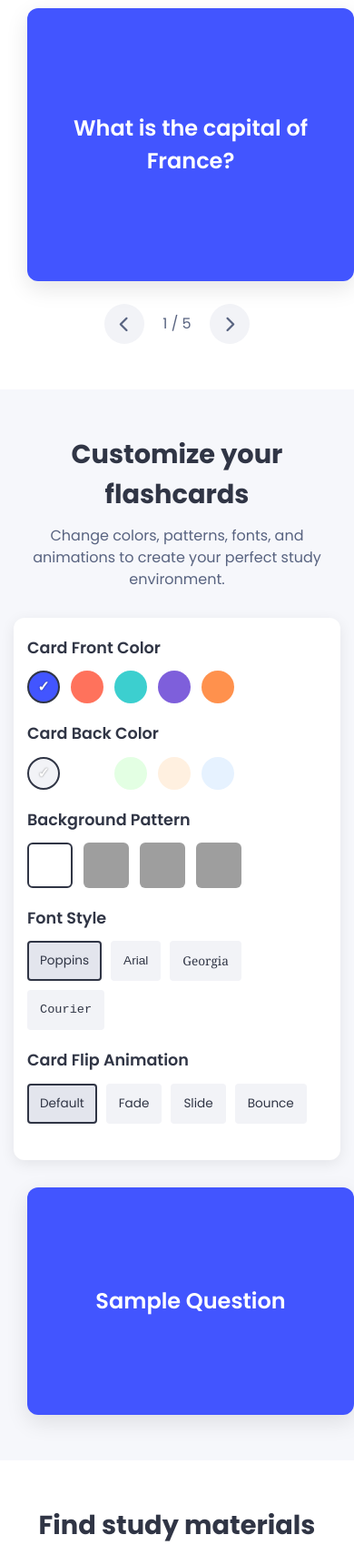
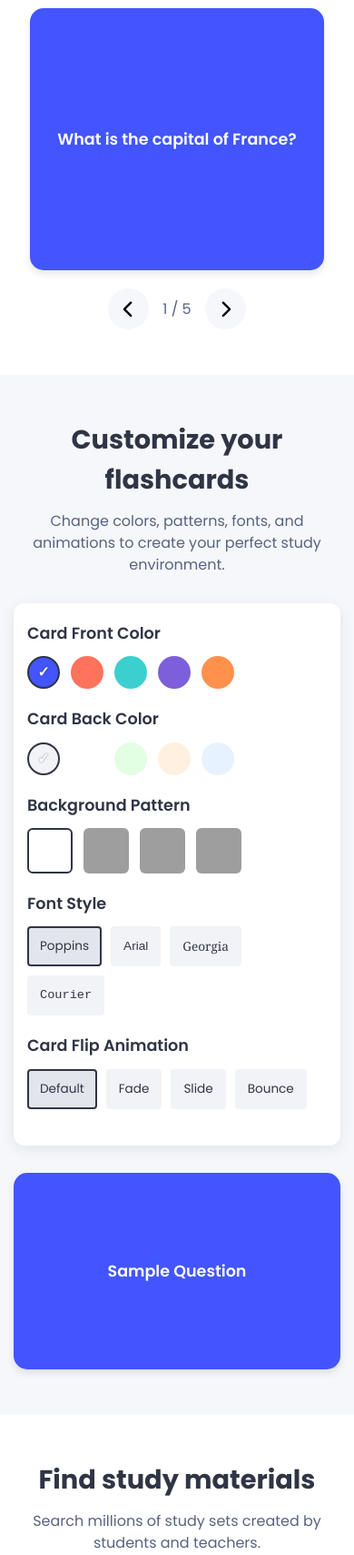
Before and after one commit to LordNayan/quizlet-clone, a website: page quizlet-clone.html in a window 390 px wide. Shown: the part 1660-3369 px from the top of the page at 91% size. Drawn offline with Linux system fonts and the light colour scheme; grey boxes are pictures that could not be loaded.

Commit message:
cards design fix for mobile responsive

```diff
--- a/quizlet-clone.html
+++ b/quizlet-clone.html
@@ -136,7 +136,7 @@
             min-height: 44px;
         }
 
-        /* Hero Section - Fixed Version */
+        /* Hero Section */
         .hero {
             padding: 40px 0;
             background-color: white;
@@ -259,7 +259,7 @@
             word-break: break-word;
         }
 
-        /* Flashcards Section */
+        /* Flashcards Section - Improved Mobile Responsiveness */
         .flashcards {
             padding: 50px 0;
             background-color: white;
@@ -287,12 +287,13 @@
         }
 
         .flashcard-container {
-            width: 100%;
+            width: 90%;
+            max-width: 500px;
+            height: 0;
+            padding-bottom: 60%;
             margin: 0 auto;
             position: relative;
-            height: 300px;
             perspective: 1000px;
-            padding: 0 15px;
         }
 
         .flashcard {
@@ -302,15 +303,15 @@
             transform-style: preserve-3d;
             transition: transform 0.6s;
             cursor: pointer;
-            border-radius: 12px;
-            box-shadow: 0 8px 24px rgba(0, 0, 0, 0.1);
+            border-radius: 15px;
+            box-shadow: 0 4px 8px rgba(0, 0, 0, 0.1);
         }
 
         .flashcard.flipped {
             transform: rotateY(180deg);
         }
 
-        .flashcard-front, .flashcard-back {
+        .flashcard-face {
             position: absolute;
             width: 100%;
             height: 100%;
@@ -319,49 +320,51 @@
             align-items: center;
             justify-content: center;
             padding: 20px;
-            border-radius: 12px;
+            box-sizing: border-box;
+            border-radius: 15px;
             text-align: center;
             word-break: break-word;
-            overflow: hidden;
+            overflow-wrap: break-word;
         }
 
         .flashcard-front {
             background-color: #4255ff;
             color: white;
-            font-size: 1.5rem;
             font-weight: 600;
         }
 
         .flashcard-back {
-            background-color: #f2f3f7;
+            background-color: #f6f7fb;
             color: #303545;
             transform: rotateY(180deg);
-            font-size: 1.3rem;
-        }
-
-        .flashcard-navigation {
-            margin-top: 25px;
+        }
+
+        .flashcard-content {
+            font-size: clamp(1.2rem, 4vw, 2rem);
+            padding: 10px;
+            width: 100%;
+        }
+
+        .flashcard-controls {
             display: flex;
             justify-content: center;
             align-items: center;
-            width: 100%;
-            padding: 0 15px;
+            margin-top: 20px;
+            gap: 15px;
         }
 
         .flashcard-nav-btn {
-            background-color: #f2f3f7;
+            width: 50px;
+            height: 50px;
+            border-radius: 50%;
+            background: #f6f7fb;
             border: none;
-            width: 44px;
-            height: 44px;
-            border-radius: 50%;
+            font-size: 1.2rem;
+            cursor: pointer;
             display: flex;
             align-items: center;
             justify-content: center;
-            font-size: 1.1rem;
-            cursor: pointer;
-            margin: 0 10px;
-            color: #586380;
-            transition: all 0.2s ease;
+            transition: all 0.2s;
         }
 
         .flashcard-nav-btn:hover {
@@ -372,7 +375,6 @@
         .flashcard-counter {
             font-size: 1rem;
             color: #586380;
-            margin: 0 10px;
         }
 
         /* Theme Customization Section */
@@ -459,11 +461,12 @@
 
         .preview-flashcard {
             width: 100%;
-            height: 250px;
+            max-width: 500px;
+            height: 0;
+            padding-bottom: 60%;
             margin: 0 auto;
             position: relative;
             perspective: 1000px;
-            padding: 0 15px;
         }
 
         /* Search Section */
@@ -807,6 +810,15 @@
             .feature-card {
                 padding: 20px;
             }
+
+            /* Tablet flashcard adjustments */
+            .flashcard-container {
+                padding-bottom: 50%;
+            }
+
+            .flashcard-content {
+                font-size: clamp(1.5rem, 4vw, 2rem);
+            }
         }
 
         /* Responsive Design for Desktop */
@@ -872,17 +884,6 @@
             .features-grid {
                 grid-template-columns: repeat(3, 1fr);
                 padding: 0;
-            }
-
-            .flashcard-container {
-                height: 400px;
-                padding: 0;
-            }
-
-            .flashcard-front,
-            .flashcard-back {
-                font-size: 2rem;
-                padding: 40px;
             }
 
             .theme-controls {
@@ -922,6 +923,16 @@
 
             .nav-links li {
                 margin: 0 0 0 24px;
+            }
+
+            /* Desktop flashcard adjustments */
+            .flashcard-container {
+                max-width: 600px;
+                padding-bottom: 40%;
+            }
+
+            .flashcard-content {
+                font-size: 2rem;
             }
         }
 
@@ -951,7 +962,6 @@
                 box-shadow: 0 8px 16px rgba(0, 0, 0, 0.1);
                 z-index: 999;
             }
-            /* // */
 
             .nav-links.active {
                 display: flex;
@@ -969,6 +979,20 @@
 
             .auth-buttons {
                 margin-left: auto;
+            }
+
+            /* Mobile-specific flashcard adjustments */
+            .flashcard-container {
+                padding-bottom: 80%;
+            }
+
+            .flashcard-content {
+                font-size: clamp(1rem, 4.5vw, 1.5rem);
+            }
+
+            .flashcard-nav-btn {
+                width: 45px;
+                height: 45px;
             }
         }
     </style>
@@ -999,7 +1023,7 @@
         </div>
     </header>
 
-    <!-- Hero Section - Fixed Version -->
+    <!-- Hero Section -->
     <section class="hero">
         <div class="container">
             <div class="hero-content">
@@ -1048,7 +1072,7 @@
         </div>
     </section>
 
-    <!-- Flashcards Section -->
+    <!-- Flashcards Section - Improved Mobile Version -->
     <section class="flashcards">
         <div class="container">
             <div class="flashcards-heading">
@@ -1057,15 +1081,19 @@
             </div>
             <div class="flashcard-container">
                 <div class="flashcard" id="current-card">
-                    <div class="flashcard-front">
-                        What is the capital of France?
-                    </div>
-                    <div class="flashcard-back">
-                        Paris
+                    <div class="flashcard-face flashcard-front">
+                        <div class="flashcard-content" id="front-content">
+                            What is the capital of France?
+                        </div>
+                    </div>
+                    <div class="flashcard-face flashcard-back">
+                        <div class="flashcard-content" id="back-content">
+                            Paris
+                        </div>
                     </div>
                 </div>
             </div>
-            <div class="flashcard-navigation">
+            <div class="flashcard-controls">
                 <button class="flashcard-nav-btn" id="prev-btn">
                     <i class="fas fa-chevron-left"></i>
                 </button>
@@ -1137,11 +1165,11 @@
             </div>
             <div class="preview-flashcard">
                 <div class="flashcard" id="preview-card">
-                    <div class="flashcard-front" id="preview-front">
-                        Preview Front
-                    </div>
-                    <div class="flashcard-back" id="preview-back">
-                        Preview Back
+                    <div class="flashcard-face flashcard-front" id="preview-front">
+                        <div class="flashcard-content">Sample Question</div>
+                    </div>
+                    <div class="flashcard-face flashcard-back" id="preview-back">
+                        <div class="flashcard-content">Sample Answer</div>
                     </div>
                 </div>
             </div>
@@ -1263,7 +1291,7 @@
             { front: "What planet is known as the Red Planet?", back: "Mars" },
             { front: "What is the chemical symbol for gold?", back: "Au" },
             { front: "Who wrote 'Romeo and Juliet'?", back: "William Shakespeare" },
-            { front: "What is the largest mammal?", back: "Blue Whale" }
+            { front: "What is the largest mammal on Earth?", back: "Blue Whale" }
         ];
 
         // Mobile navigation toggle
@@ -1283,6 +1311,8 @@
 
         // Flashcard functionality
         const card = document.getElementById('current-card');
+        const frontContent = document.getElementById('front-content');
+        const backContent = document.getElementById('back-content');
         const prevBtn = document.getElementById('prev-btn');
         const nextBtn = document.getElementById('next-btn');
         const currentCardNum = document.getElementById('current-card-num');
@@ -1291,8 +1321,44 @@
         let currentIndex = 0;
         totalCards.textContent = flashcards.length;
 
-        // Set initial card content
-        updateCardContent();
+        // Update card content with responsive text sizing
+        function updateCard() {
+            frontContent.textContent = flashcards[currentIndex].front;
+            backContent.textContent = flashcards[currentIndex].back;
+            currentCardNum.textContent = currentIndex + 1;
+            adjustFontSize();
+        }
+
+        // Adjust font size based on content length and screen size
+        function adjustFontSize() {
+            const frontLength = flashcards[currentIndex].front.length;
+            const backLength = flashcards[currentIndex].back.length;
+            const maxLength = Math.max(frontLength, backLength);
+
+            if (window.innerWidth <= 768) { // Mobile devices
+                if (maxLength > 60) {
+                    frontContent.style.fontSize = 'clamp(0.9rem, 3vw, 1.2rem)';
+                    backContent.style.fontSize = 'clamp(0.9rem, 3vw, 1.2rem)';
+                } else if (maxLength > 30) {
+                    frontContent.style.fontSize = 'clamp(1rem, 3.5vw, 1.5rem)';
+                    backContent.style.fontSize = 'clamp(1rem, 3.5vw, 1.5rem)';
+                } else {
+                    frontContent.style.fontSize = '';
+                    backContent.style.fontSize = '';
+                }
+            } else { // Larger screens
+                if (maxLength > 100) {
+                    frontContent.style.fontSize = '1.5rem';
+                    backContent.style.fontSize = '1.5rem';
+                } else if (maxLength > 50) {
+                    frontContent.style.fontSize = '1.8rem';
+                    backContent.style.fontSize = '1.8rem';
+                } else {
+                    frontContent.style.fontSize = '';
+                    backContent.style.fontSize = '';
+                }
+            }
+        }
 
         // Toggle card flip on click
         card.addEventListener('click', () => {
@@ -1305,7 +1371,7 @@
             if (currentIndex > 0) {
                 currentIndex--;
                 card.classList.remove('flipped');
-                updateCardContent();
+                updateCard();
             }
         });
 
@@ -1315,19 +1381,9 @@
             if (currentIndex < flashcards.length - 1) {
                 currentIndex++;
                 card.classList.remove('flipped');
-                updateCardContent();
+                updateCard();
             }
         });
-
-        // Update card content based on current index
-        function updateCardContent() {
-            const cardFront = card.querySelector('.flashcard-front');
-            const cardBack = card.querySelector('.flashcard-back');
-
-            cardFront.textContent = flashcards[currentIndex].front;
-            cardBack.textContent = flashcards[currentIndex].back;
-            currentCardNum.textContent = currentIndex + 1;
-        }
 
         // Theme customization
         const frontColorOptions = document.querySelectorAll('#front-colors .color-option');
@@ -1343,12 +1399,9 @@
         // Front color selection
         frontColorOptions.forEach(option => {
             option.addEventListener('click', () => {
-                // Remove selected class from all options
                 frontColorOptions.forEach(opt => opt.classList.remove('selected'));
-                // Add selected class to clicked option
                 option.classList.add('selected');
 
-                // Apply color to preview card front
                 const color = option.getAttribute('data-color');
                 previewFront.style.backgroundColor = color;
                 document.querySelectorAll('.flashcard-front').forEach(front => {
@@ -1360,12 +1413,9 @@
         // Back color selection
         backColorOptions.forEach(option => {
             option.addEventListener('click', () => {
-                // Remove selected class from all options
                 backColorOptions.forEach(opt => opt.classList.remove('selected'));
-                // Add selected class to clicked option
                 option.classList.add('selected');
 
-                // Apply color to preview card back
                 const color = option.getAttribute('data-color');
                 previewBack.style.backgroundColor = color;
                 document.querySelectorAll('.flashcard-back').forEach(back => {
@@ -1377,12 +1427,9 @@
         // Pattern selection
         patternOptions.forEach(option => {
             option.addEventListener('click', () => {
-                // Remove selected class from all options
                 patternOptions.forEach(opt => opt.classList.remove('selected'));
-                // Add selected class to clicked option
                 option.classList.add('selected');
 
-                // Apply pattern to preview card
                 const pattern = option.getAttribute('data-pattern');
                 if (pattern === 'none') {
                     previewFront.style.backgroundImage = 'none';
@@ -1403,16 +1450,13 @@
         // Font selection
         fontOptions.forEach(option => {
             option.addEventListener('click', () => {
-                // Remove selected class from all options
                 fontOptions.forEach(opt => opt.classList.remove('selected'));
-                // Add selected class to clicked option
                 option.classList.add('selected');
 
-                // Apply font to preview card
                 const font = option.getAttribute('data-font');
                 previewFront.style.fontFamily = font;
                 previewBack.style.fontFamily = font;
-                document.querySelectorAll('.flashcard-front, .flashcard-back').forEach(el => {
+                document.querySelectorAll('.flashcard-content').forEach(el => {
                     el.style.fontFamily = font;
                 });
             });
@@ -1421,20 +1465,15 @@
         // Animation selection
         animationOptions.forEach(option => {
             option.addEventListener('click', () => {
-                // Remove selected class from all options
                 animationOptions.forEach(opt => opt.classList.remove('selected'));
-                // Add selected class to clicked option
                 option.classList.add('selected');
 
-                // Apply animation
                 const animation = option.getAttribute('data-animation');
                 const allCards = document.querySelectorAll('.flashcard');
 
-                // Remove all animation classes first
                 allCards.forEach(card => {
                     card.classList.remove('fade-in', 'slide-in', 'bounce-in');
 
-                    // Reset transition for default animation
                     if (animation === 'default') {
                         card.style.transition = 'transform 0.6s';
                     } else {
@@ -1443,7 +1482,7 @@
                     }
                 });
 
-                // Demo the animation on preview card
+                // Demo the animation
                 previewCard.classList.remove('flipped');
                 setTimeout(() => {
                     previewCard.classList.add('flipped');
@@ -1456,9 +1495,40 @@
             previewCard.classList.toggle('flipped');
         });
 
-        // Initialize preview card content
-        previewFront.textContent = "Sample Question";
-        previewBack.textContent = "Sample Answer";
+        // Touch events for swipe navigation
+        let touchStartX = 0;
+        let touchEndX = 0;
+
+        card.addEventListener('touchstart', (e) => {
+            touchStartX = e.changedTouches[0].screenX;
+        }, false);
+
+        card.addEventListener('touchend', (e) => {
+            touchEndX = e.changedTouches[0].screenX;
+            handleSwipe();
+        }, false);
+
+        function handleSwipe() {
+            const threshold = 50; // Minimum swipe distance
+
+            if (touchEndX < touchStartX - threshold) {
+                // Swipe left - next card
+                if (currentIndex < flashcards.length - 1) {
+                    currentIndex++;
+                    card.classList.remove('flipped');
+                    updateCard();
+                }
+            }
+
+            if (touchEndX > touchStartX + threshold) {
+                // Swipe right - previous card
+                if (currentIndex > 0) {
+                    currentIndex--;
+                    card.classList.remove('flipped');
+                    updateCard();
+                }
+            }
+        }
 
         // Search functionality
         const searchInput = document.querySelector('.search-input');
@@ -1469,60 +1539,17 @@
 
             // Simple search simulation
             if (query.length > 2) {
-                // Show search results
                 searchResults.style.display = 'grid';
             } else {
-                // Hide search results if query is too short
                 searchResults.style.display = 'grid';
             }
         });
 
-        // Touch event handlers for mobile swipe gestures
-        card.addEventListener('touchstart', handleTouchStart, false);
-        card.addEventListener('touchmove', handleTouchMove, false);
-
-        let xDown = null;
-        let yDown = null;
-
-        function handleTouchStart(evt) {
-            xDown = evt.touches[0].clientX;
-            yDown = evt.touches[0].clientY;
-        };
-
-        function handleTouchMove(evt) {
-            if (!xDown || !yDown) {
-                return;
-            }
-
-            let xUp = evt.touches[0].clientX;
-            let yUp = evt.touches[0].clientY;
-
-            let xDiff = xDown - xUp;
-            let yDiff = yDown - yUp;
-
-            // Horizontal swipe detection
-            if (Math.abs(xDiff) > Math.abs(yDiff)) {
-                if (xDiff > 0) {
-                    // Left swipe - next card
-                    if (currentIndex < flashcards.length - 1) {
-                        currentIndex++;
-                        card.classList.remove('flipped');
-                        updateCardContent();
-                    }
-                } else {
-                    // Right swipe - previous card
-                    if (currentIndex > 0) {
-                        currentIndex--;
-                        card.classList.remove('flipped');
-                        updateCardContent();
-                    }
-                }
-            }
-
-            // Reset values
-            xDown = null;
-            yDown = null;
-        };
+        // Initialize
+        updateCard();
+
+        // Handle window resize
+        window.addEventListener('resize', adjustFontSize);
     </script>
 </body>
 </html>
```
